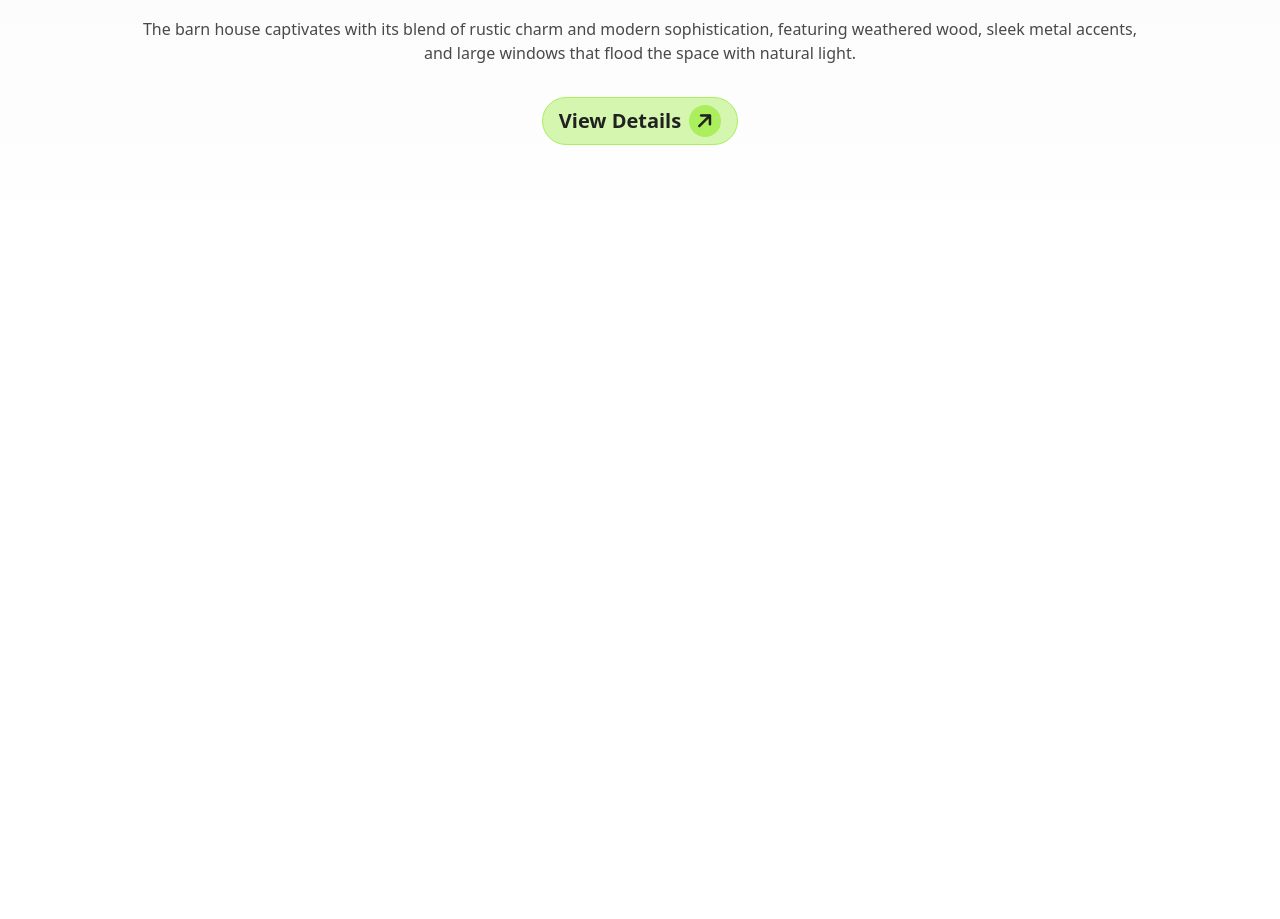
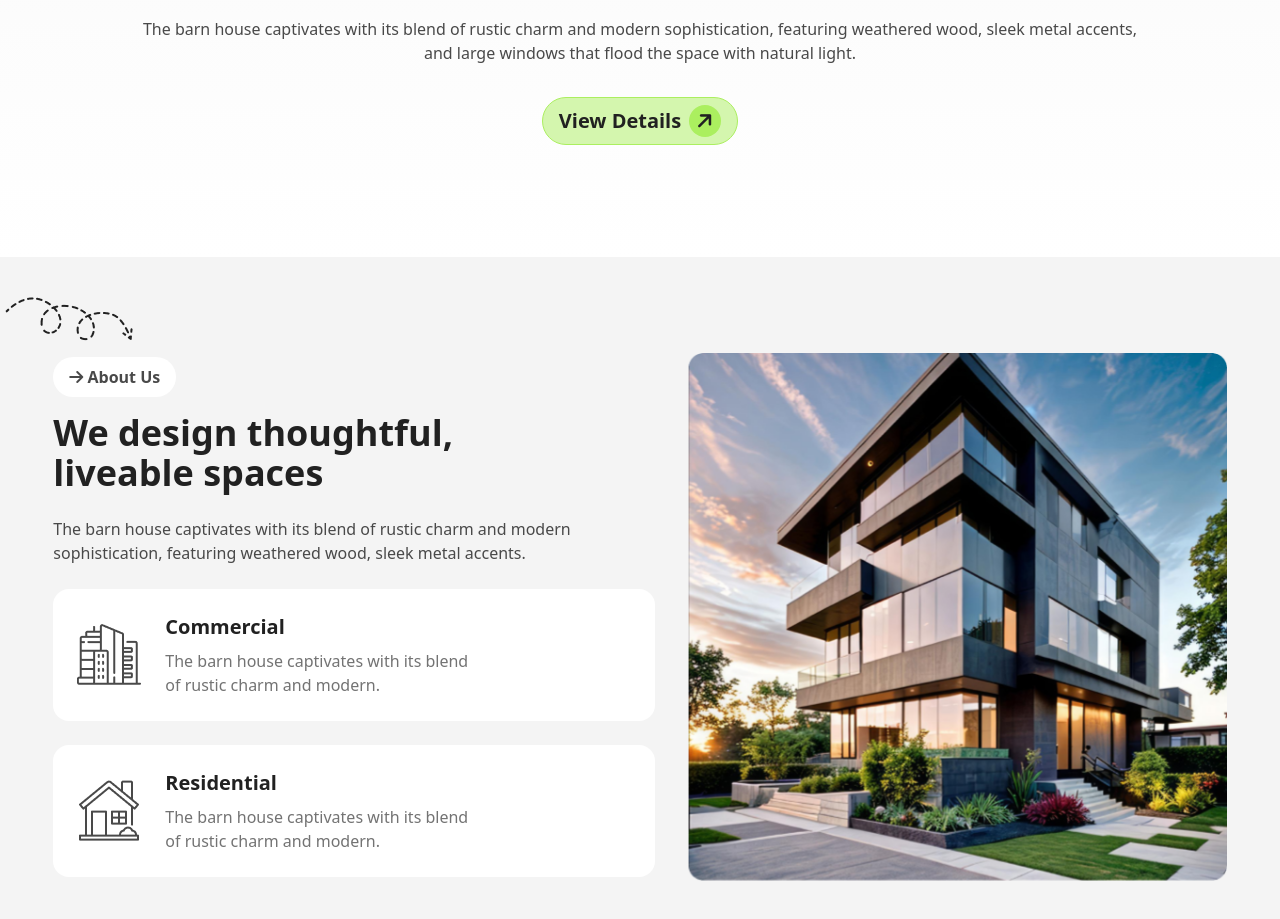
Before and after one commit to tonmoysutradhar/B10-Assignment-03, a plain HTML site: page index.html in a window 1280 px wide. Shown: the part 625-1544 px from the top of the page. Before the commit the page ends 882 px from the top, so only its background shows below. Drawn offline with nearby package versions, Linux system fonts and the light colour scheme.

Commit message:
add thoughtful, liveable section

```diff
--- a/index.html
+++ b/index.html
@@ -92,8 +92,14 @@
       <!-- Banner Section  -->
       <div class="w-11/12 mx-auto mt-8">
         <div class="max-w-5xl grid justify-items-center text-center mx-auto">
-          <img class=" max-w-64 sm:max-w-full" src="./assets/banner.png" alt="" />
-          <h1 class="text-3xl sm:text-4xl md:text-6xl font-extrabold my-4 md:my-6">
+          <img
+            class="max-w-64 sm:max-w-full"
+            src="./assets/banner.png"
+            alt=""
+          />
+          <h1
+            class="text-3xl sm:text-4xl md:text-6xl font-extrabold my-4 md:my-6"
+          >
             A barn house of this design has a striking appearance
           </h1>
           <p class="text-[#494949] font-medium">
@@ -102,7 +108,7 @@
             large windows that flood the space with natural light.
           </p>
           <div
-            class="btn btn-ghost bg-[#d4f6ae] rounded-3xl border-1 border-[#abef5f] mt-5 md:mt-8 mb-10 sm:mb-16  md:mb-28"
+            class="btn btn-ghost bg-[#d4f6ae] rounded-3xl border-1 border-[#abef5f] mt-5 md:mt-8 mb-10 sm:mb-16 md:mb-28"
           >
             <span class="text-xl font-bold">View Details</span>
             <span
@@ -114,5 +120,57 @@
         </div>
       </div>
     </header>
+    <main class="bg-[#f4f4f4]">
+      <section class="w-11/12 mx-auto">
+        <!-- We design thoughtful, liveable spaces -->
+        <div class="py-9 sm:py-16 lg:py-24 relative">
+          <img class="hidden absolute top-10 -left-12 lg:block" src="./assets/Vector.png" alt="">
+          <div class="flex justify-between flex-col lg:flex-row items-center gap-8">
+            <div class=" text-center lg:text-left">
+              <button
+                class="rounded-3xl bg-white py-2 px-4 font-bold text-[#494949] mb-4"
+              >
+                <span><i class="fa-solid fa-arrow-right"></i></span> About Us
+              </button>
+              <h2 class="text-4xl font-bold">
+                We design thoughtful, <br> liveable spaces
+              </h2>
+              <p class="text-[#494949] font-medium my-6">
+                The barn house captivates with its blend of rustic charm and
+                modern sophistication, featuring weathered wood, sleek metal
+                accents.
+              </p>
+              <div class="flex flex-col sm:flex-row lg:flex-col gap-6">
+                <div class="flex items-center gap-6 bg-white rounded-2xl p-6">
+                  <img src="./assets/commercial.png" alt="" />
+                  <div>
+                    <h4 class="text-xl font-extrabold mb-2">Commercial</h4>
+                    <p class="text-[#737373] font-medium">
+                      The barn house captivates with its blend <br />
+                      of rustic charm and modern.
+                    </p>
+                  </div>
+                </div>
+                <div class="flex items-center gap-6 bg-white rounded-2xl p-6">
+                  <img src="./assets/residential.png" alt="" />
+                  <div>
+                    <h4 class="text-xl font-extrabold mb-2">Residential</h4>
+                    <p class="text-[#737373] font-medium">
+                      The barn house captivates with its blend <br />
+                      of rustic charm and modern.
+                    </p>
+                  </div>
+                </div>
+              </div>
+            </div>
+            <img
+              src="./assets/Rectangle.png"
+              class="w-full object-fill lg:max-w-[540px]"
+            />
+          </div>
+        </div>
+      </section>
+    </main>
+    <footer></footer>
   </body>
 </html>
```
